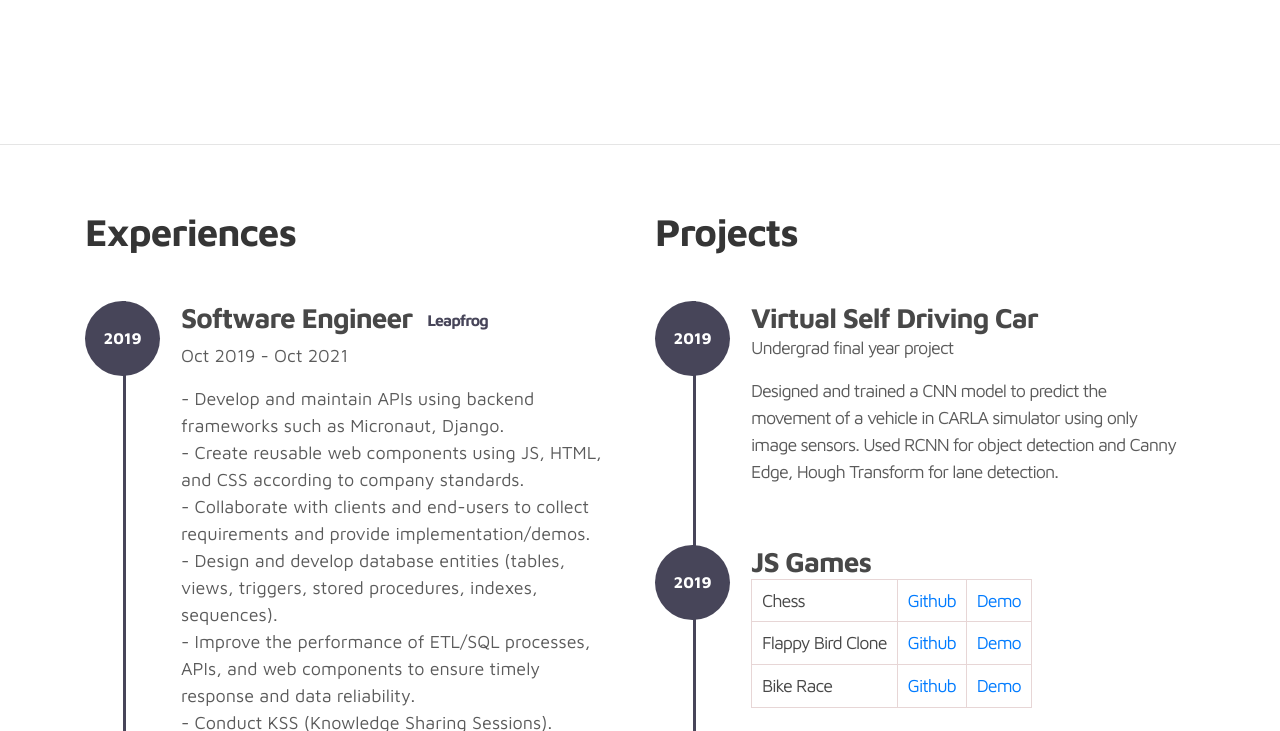
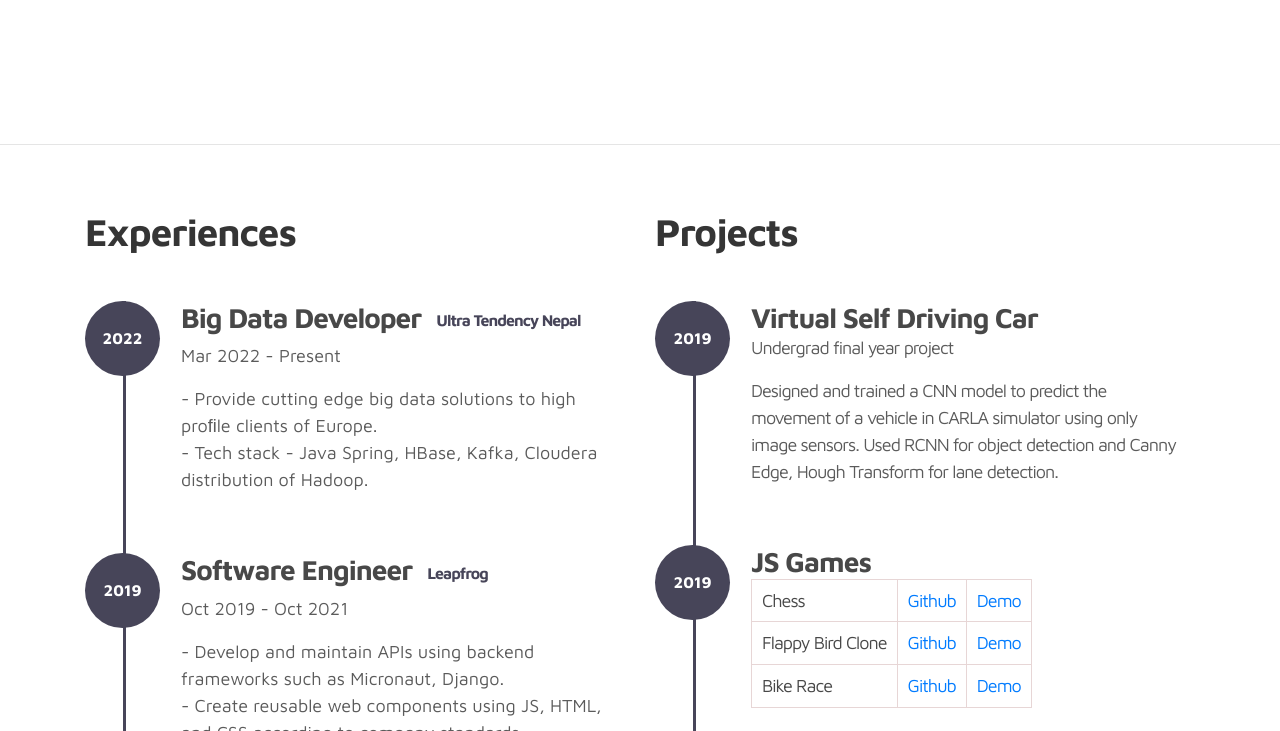
Before and after one commit to binaya07/binaya07.github.io, a plain HTML site: page index.html in a window 1280 px wide. Shown: the part 521-1252 px from the top of the page. Drawn offline with Linux system fonts and the light colour scheme.

Commit message:
Added new experience at UT

```diff
--- a/index.html
+++ b/index.html
@@ -182,6 +182,20 @@ https://www.tooplate.com/view/2115-marvel
           <h2 class="mb-4">Experiences</h2>
 
           <div class="timeline">
+            <div class="timeline-wrapper">
+              <div class="timeline-yr">
+                <span>2022</span>
+              </div>
+              <div class="timeline-info">
+                <h3><span>Big Data Developer</span><small>Ultra Tendency Nepal</small></h3>
+                <p>Mar 2022 - Present</p>
+                <p>
+                  - Provide cutting edge big data solutions to high proﬁle clients of Europe.
+                  <br/>- Tech stack - Java Spring, HBase, Kafka, Cloudera distribution of Hadoop.
+                </p>
+              </div>
+            </div>
+
             <div class="timeline-wrapper">
               <div class="timeline-yr">
                 <span>2019</span>
```
Also changed, not shown: 1 other file.
